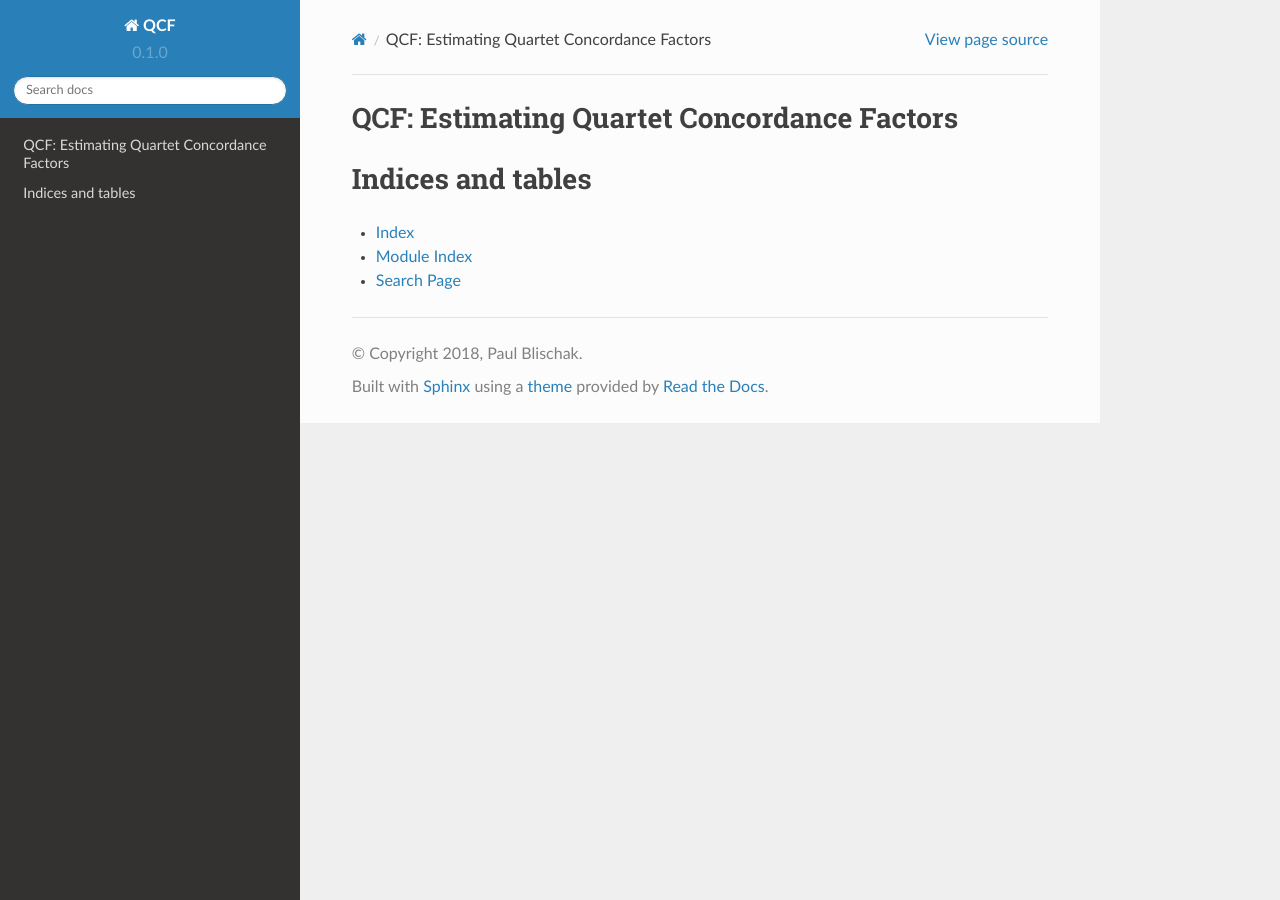
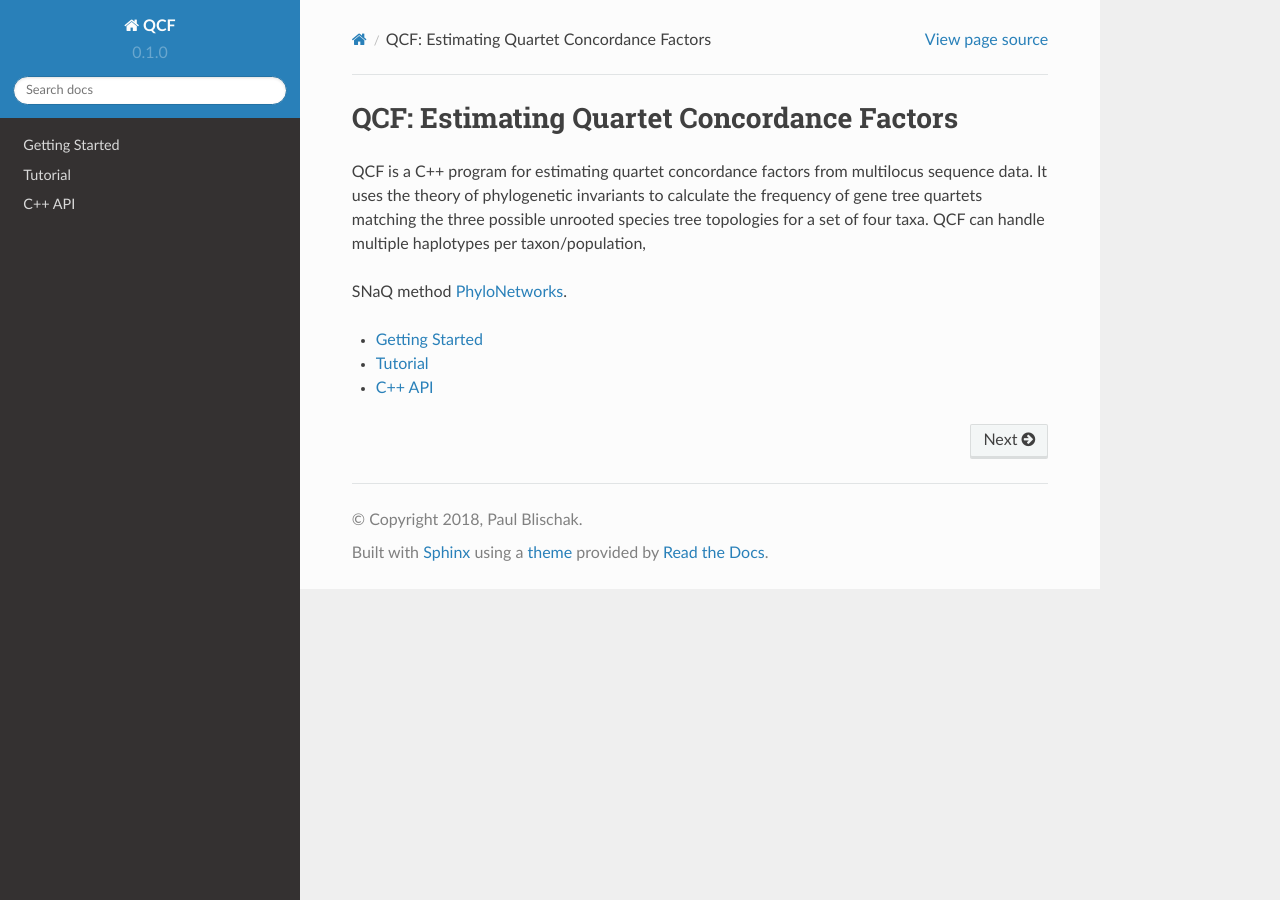
Before and after one commit to pblischak/QCF, a Sphinx documentation site: the page built from docs/index.rst, in a window 1280 px wide. Built offline with Sphinx 7.4.7 and the Read the Docs theme 2.0.0, drawn with Linux system fonts in a browser that asks for light colours.

Commit message:
laying out and outlining docs

```diff
--- a/docs/index.rst
+++ b/docs/index.rst
@@ -6,15 +6,17 @@
 QCF: Estimating Quartet Concordance Factors
 ===========================================
 
+QCF is a C++ program for estimating quartet concordance factors
+from multilocus sequence data. It uses the theory of phylogenetic
+invariants to calculate the frequency of gene tree quartets matching
+the three possible unrooted species tree topologies for a set of four
+taxa. QCF can handle multiple haplotypes per taxon/population,
+
+SNaQ method `PhyloNetworks <http://crsl4.github.io/PhyloNetworks.jl/latest/>`__.
+
 .. toctree::
-   :maxdepth: 2
-   :caption: Contents:
+   :maxdepth: 1
 
-
-
-Indices and tables
-==================
-
-* :ref:`genindex`
-* :ref:`modindex`
-* :ref:`search`
+   getting_started.rst
+   tutorial.rst
+   api.rst
```
Also changed, not shown: docs/api.rst (added, +27 -0 lines), docs/getting_started.rst (added, +81 -0 lines), docs/tutorial.rst (added, +7 -0 lines).
